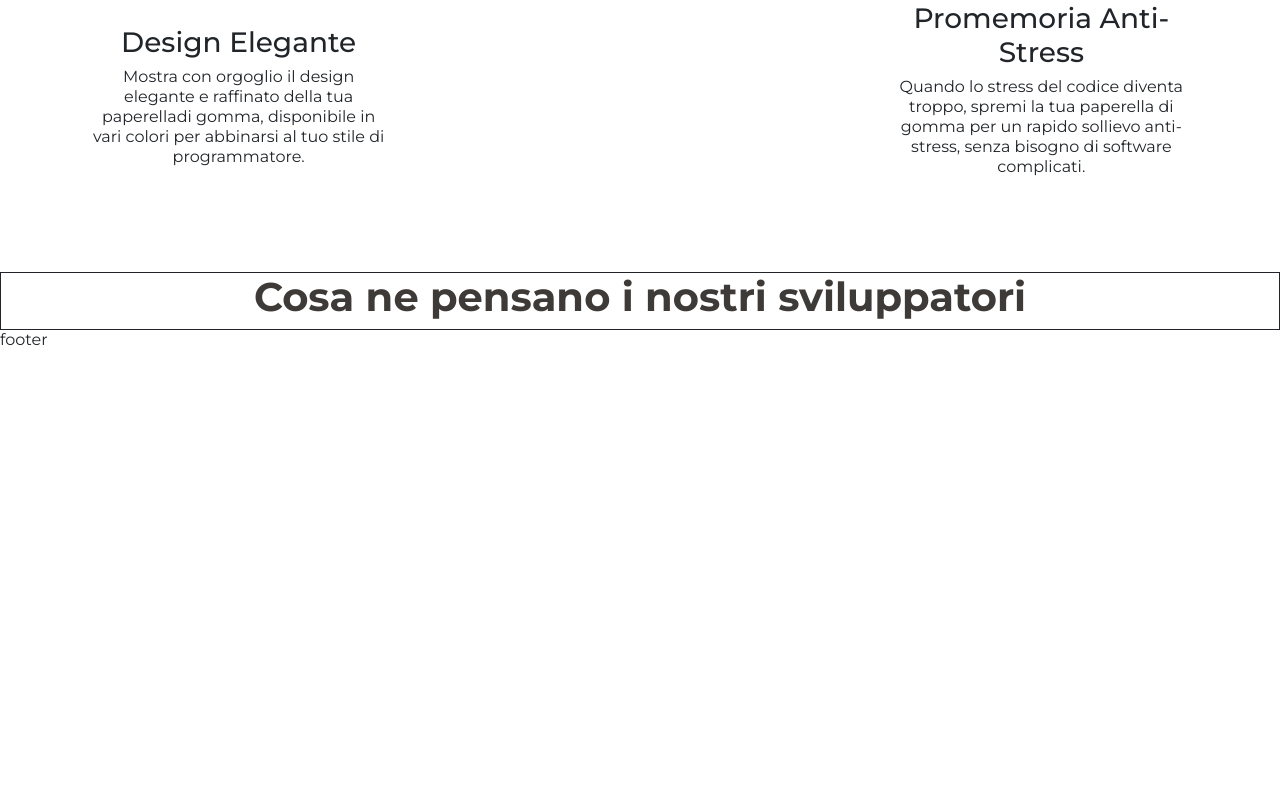
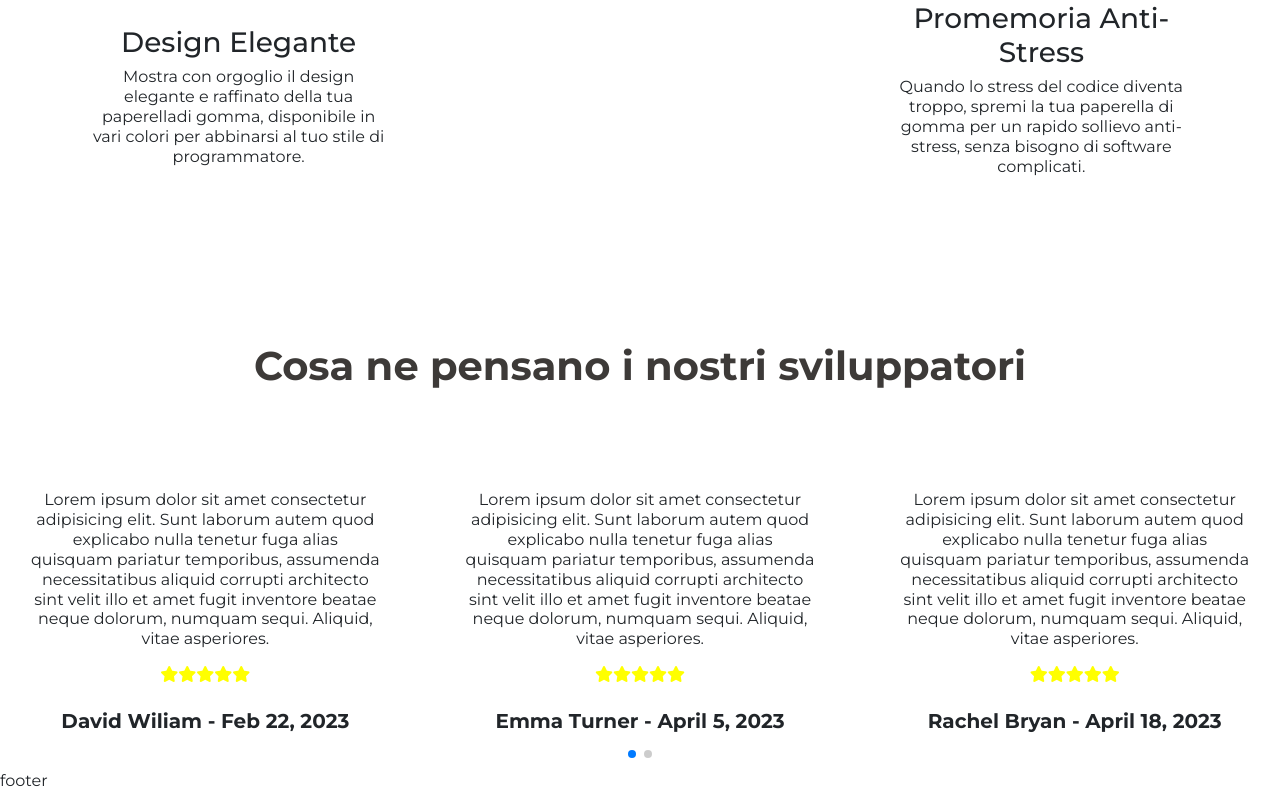
Before and after one commit to ClaudioScordari/landing-page-product, a Vue app: page / in a window 1280 px wide. Shown: the part 1089-1880 px from the top of the page. Before the commit the page ends 1439 px from the top, so only its background shows below. Built offline with nearby package versions, Linux system fonts and the light colour scheme.

Commit message:
Completata sezione 2 + responsive

```diff
--- a/src/components/Section_2.vue
+++ b/src/components/Section_2.vue
@@ -22,17 +22,176 @@
 </script>
 
 <template>
-    <section id="section-2" class="border border-1 border-dark">
+    <section id="section-2">
         <h2 class="fs-1 fw-bold text-center">Cosa ne pensano i nostri sviluppatori</h2>
 
-        <!-- swiper -->
-        <swiper id="swiper" :slidesPerView="1" :spaceBetween="30" :keyboard="{ enabled: true,}" :pagination="{ clickable: true}" :navigation="true" :modules="modules">
+        <!-- swiper-lg -->
+        <swiper id="swiper-lg" :slidesPerView="1" :spaceBetween="30" :keyboard="{ enabled: true,}" :pagination="{ clickable: true}" :navigation="true" :modules="modules">
             <swiper-slide>
-                <!-- slide 1 -->
+                <div class="row">
+                    <div class="col">
+                        <div class="my-card">
+                            <p>Lorem ipsum dolor sit amet consectetur adipisicing elit. Sunt laborum autem quod explicabo nulla tenetur fuga alias quisquam pariatur temporibus, assumenda necessitatibus aliquid corrupti architecto sint velit illo et amet fugit inventore beatae neque dolorum, numquam sequi. Aliquid, vitae asperiores.</p>
+
+                            <div>
+                                <i class="fa-solid fa-star"></i>
+                                <i class="fa-solid fa-star"></i>
+                                <i class="fa-solid fa-star"></i>
+                                <i class="fa-solid fa-star"></i>
+                                <i class="fa-solid fa-star"></i>
+                            </div>
+
+                            <h5 class="fw-bold mt-4">David Wiliam - Feb 22, 2023</h5>
+                        </div>
+                    </div>
+                    <div class="col">
+                        <div class="my-card">
+                            <p>Lorem ipsum dolor sit amet consectetur adipisicing elit. Sunt laborum autem quod explicabo nulla tenetur fuga alias quisquam pariatur temporibus, assumenda necessitatibus aliquid corrupti architecto sint velit illo et amet fugit inventore beatae neque dolorum, numquam sequi. Aliquid, vitae asperiores.</p>
+
+                            <div>
+                                <i class="fa-solid fa-star"></i>
+                                <i class="fa-solid fa-star"></i>
+                                <i class="fa-solid fa-star"></i>
+                                <i class="fa-solid fa-star"></i>
+                                <i class="fa-solid fa-star"></i>
+                            </div>
+
+                            <h5 class="fw-bold mt-4">Emma Turner - April 5, 2023</h5>
+                        </div>
+                    </div>
+                    <div class="col">
+                        <div class="my-card">
+                            <p>Lorem ipsum dolor sit amet consectetur adipisicing elit. Sunt laborum autem quod explicabo nulla tenetur fuga alias quisquam pariatur temporibus, assumenda necessitatibus aliquid corrupti architecto sint velit illo et amet fugit inventore beatae neque dolorum, numquam sequi. Aliquid, vitae asperiores.</p>
+
+                            <div>
+                                <i class="fa-solid fa-star"></i>
+                                <i class="fa-solid fa-star"></i>
+                                <i class="fa-solid fa-star"></i>
+                                <i class="fa-solid fa-star"></i>
+                                <i class="fa-solid fa-star"></i>
+                            </div>
+
+                            <h5 class="fw-bold mt-4">Rachel Bryan - April 18, 2023</h5>
+                        </div>
+                    </div>
+                </div>
             </swiper-slide>
 
             <swiper-slide>
-                <!-- slide 2 -->
+                <div class="row">
+                    <div class="col">
+                        <div class="my-card">
+                            <p>Lorem ipsum dolor sit amet consectetur adipisicing elit. Sunt laborum autem quod explicabo nulla tenetur fuga alias quisquam pariatur temporibus, assumenda necessitatibus aliquid corrupti architecto sint velit illo et amet fugit inventore beatae neque dolorum, numquam sequi. Aliquid, vitae asperiores.</p>
+
+                            <div>
+                                <i class="fa-solid fa-star"></i>
+                                <i class="fa-solid fa-star"></i>
+                                <i class="fa-solid fa-star"></i>
+                                <i class="fa-solid fa-star"></i>
+                                <i class="fa-solid fa-star"></i>
+                            </div>
+
+                            <h5 class="fw-bold mt-4">David Wiliam - Feb 22, 2023</h5>
+                        </div>
+                    </div>
+                    <div class="col">
+                        <div class="my-card">
+                            <p>Lorem ipsum dolor sit amet consectetur adipisicing elit. Sunt laborum autem quod explicabo nulla tenetur fuga alias quisquam pariatur temporibus, assumenda necessitatibus aliquid corrupti architecto sint velit illo et amet fugit inventore beatae neque dolorum, numquam sequi. Aliquid, vitae asperiores.</p>
+
+                            <div>
+                                <i class="fa-solid fa-star"></i>
+                                <i class="fa-solid fa-star"></i>
+                                <i class="fa-solid fa-star"></i>
+                                <i class="fa-solid fa-star"></i>
+                                <i class="fa-solid fa-star"></i>
+                            </div>
+
+                            <h5 class="fw-bold mt-4">Emma Turner - April 5, 2023</h5>
+                        </div>
+                    </div>
+                    <div class="col">
+                        <div class="my-card">
+                            <p>Lorem ipsum dolor sit amet consectetur adipisicing elit. Sunt laborum autem quod explicabo nulla tenetur fuga alias quisquam pariatur temporibus, assumenda necessitatibus aliquid corrupti architecto sint velit illo et amet fugit inventore beatae neque dolorum, numquam sequi. Aliquid, vitae asperiores.</p>
+
+                            <div>
+                                <i class="fa-solid fa-star"></i>
+                                <i class="fa-solid fa-star"></i>
+                                <i class="fa-solid fa-star"></i>
+                                <i class="fa-solid fa-star"></i>
+                                <i class="fa-solid fa-star"></i>
+                            </div>
+
+                            <h5 class="fw-bold mt-4">Rachel Bryan - April 18, 2023</h5>
+                        </div>
+                    </div>
+                </div>
+            </swiper-slide>
+        </swiper>
+
+        <!-- swiper-sm -->
+        <swiper id="swiper-sm" :slidesPerView="1" :spaceBetween="0" :keyboard="{ enabled: true,}" :pagination="{ clickable: true}" :navigation="true" :modules="modules">
+            <swiper-slide>
+                <div class="my-card">
+                    <p>Lorem ipsum dolor sit amet consectetur adipisicing elit. Sunt laborum autem quod explicabo nulla tenetur fuga alias quisquam pariatur temporibus, assumenda necessitatibus aliquid corrupti architecto sint velit illo et amet fugit inventore beatae neque dolorum, numquam sequi. Aliquid, vitae asperiores.</p>
+
+                    <div>
+                        <i class="fa-solid fa-star"></i>
+                        <i class="fa-solid fa-star"></i>
+                        <i class="fa-solid fa-star"></i>
+                        <i class="fa-solid fa-star"></i>
+                        <i class="fa-solid fa-star"></i>
+                    </div>
+
+                    <h5 class="fw-bold mt-4">David Wiliam - Feb 22, 2023</h5>
+                </div>
+            </swiper-slide>
+
+            <swiper-slide>
+                <div class="my-card">
+                    <p>Lorem ipsum dolor sit amet consectetur adipisicing elit. Sunt laborum autem quod explicabo nulla tenetur fuga alias quisquam pariatur temporibus, assumenda necessitatibus aliquid corrupti architecto sint velit illo et amet fugit inventore beatae neque dolorum, numquam sequi. Aliquid, vitae asperiores.</p>
+
+                    <div>
+                        <i class="fa-solid fa-star"></i>
+                        <i class="fa-solid fa-star"></i>
+                        <i class="fa-solid fa-star"></i>
+                        <i class="fa-solid fa-star"></i>
+                        <i class="fa-solid fa-star"></i>
+                    </div>
+
+                    <h5 class="fw-bold mt-4">David Wiliam - Feb 22, 2023</h5>
+                </div>
+            </swiper-slide>
+
+            <swiper-slide>
+                <div class="my-card">
+                    <p>Lorem ipsum dolor sit amet consectetur adipisicing elit. Sunt laborum autem quod explicabo nulla tenetur fuga alias quisquam pariatur temporibus, assumenda necessitatibus aliquid corrupti architecto sint velit illo et amet fugit inventore beatae neque dolorum, numquam sequi. Aliquid, vitae asperiores.</p>
+
+                    <div>
+                        <i class="fa-solid fa-star"></i>
+                        <i class="fa-solid fa-star"></i>
+                        <i class="fa-solid fa-star"></i>
+                        <i class="fa-solid fa-star"></i>
+                        <i class="fa-solid fa-star"></i>
+                    </div>
+
+                    <h5 class="fw-bold mt-4">David Wiliam - Feb 22, 2023</h5>
+                </div>
+            </swiper-slide>
+
+            <swiper-slide>
+                <div class="my-card">
+                    <p>Lorem ipsum dolor sit amet consectetur adipisicing elit. Sunt laborum autem quod explicabo nulla tenetur fuga alias quisquam pariatur temporibus, assumenda necessitatibus aliquid corrupti architecto sint velit illo et amet fugit inventore beatae neque dolorum, numquam sequi. Aliquid, vitae asperiores.</p>
+
+                    <div>
+                        <i class="fa-solid fa-star"></i>
+                        <i class="fa-solid fa-star"></i>
+                        <i class="fa-solid fa-star"></i>
+                        <i class="fa-solid fa-star"></i>
+                        <i class="fa-solid fa-star"></i>
+                    </div>
+
+                    <h5 class="fw-bold mt-4">David Wiliam - Feb 22, 2023</h5>
+                </div>
             </swiper-slide>
         </swiper>
     </section>
@@ -44,7 +203,40 @@
     @use '../assets/scss/partials/mixins.scss' as *;
 
     // GENERAL
+    #swiper-lg { // di default
+        display: block;
+    }
+
+    #swiper-sm { // di default
+        display: none;
+    }
+
+    #section-2 h2 {
+        margin: 70px 0;
+    }
+
     h2 {
         color: $black-color;
     }
+
+    .my-card {
+        text-align: center;
+        padding: 30px;
+    }
+
+    .fa-star {
+        color: yellow;
+    }
+
+    // mediaquery
+    @media (max-width: 767px) {
+        #swiper-lg {
+            display: none;
+        }
+
+        #swiper-sm {
+            display: block;
+        }
+    }
+
 </style>
```
